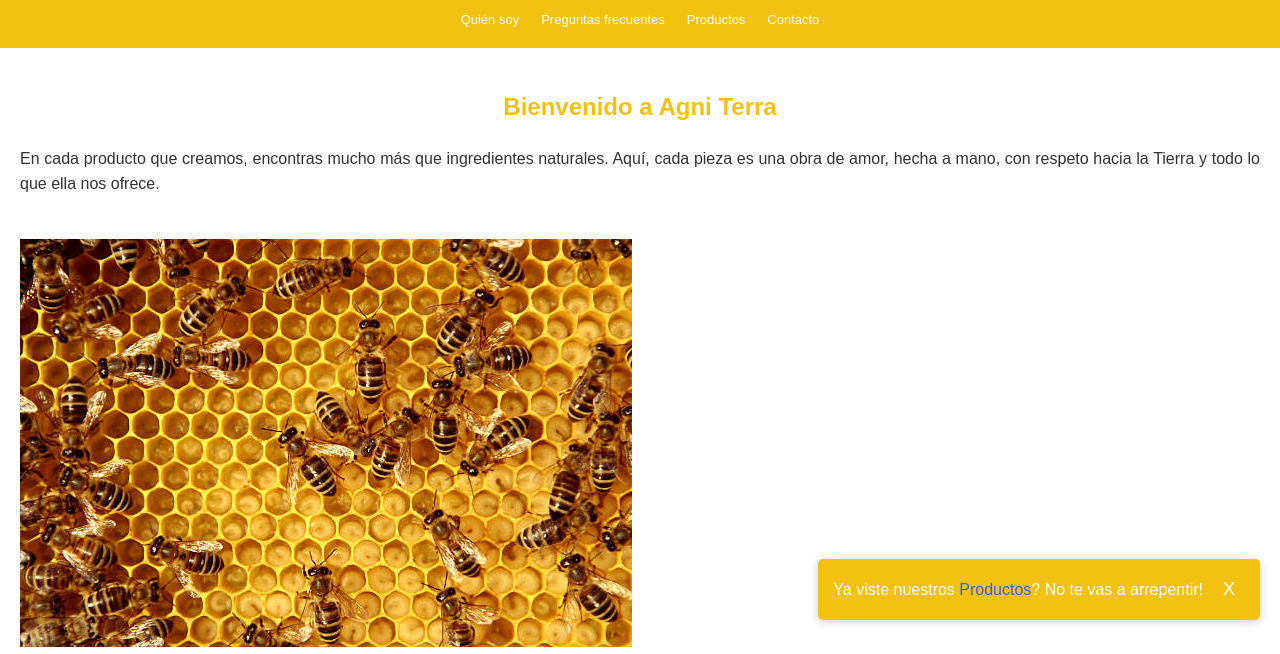
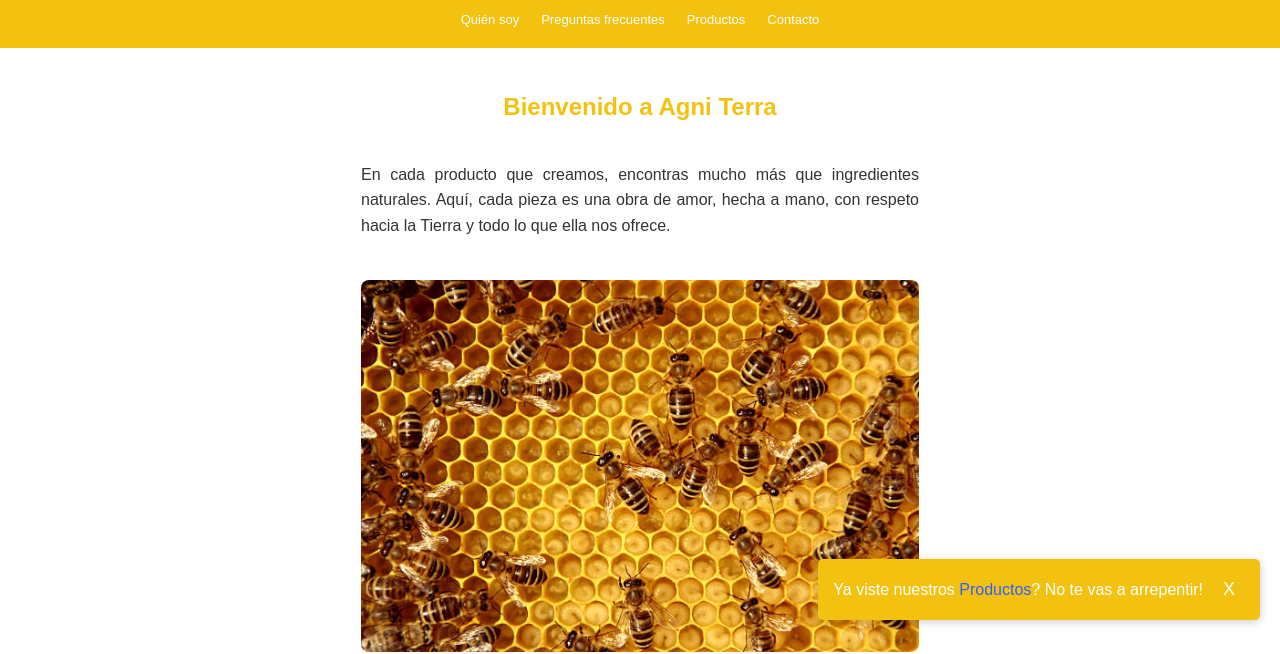
Before and after one commit to Ailicha/agni_terra, a plain HTML site: page index.html in a window 1280 px wide. Shown: the part 160-814 px from the top of the page. Drawn offline with Linux system fonts and the light colour scheme; a web font is replaced by a local one.

Commit message:
Update estilos.css

```diff
--- a/css/estilos.css
+++ b/css/estilos.css
@@ -127,6 +127,21 @@ p, a {
 }
 
 @media (min-width: 1024px) {
+    .articulo_abejas, .articulo_jabones {
+        width: 45%;
+        display: flex;
+        flex-direction: column;
+        justify-content: space-between;
+    }
+
+    .articulo_abejas img,
+    .articulo_jabones img {
+        width: 100%;
+        height: 600px;
+        object-fit: cover;
+        border-radius: 8px;
+    }
+
     .productos-contenedor {
         justify-content: space-between;
     }
@@ -135,6 +150,13 @@ p, a {
         width: 30%;
         height: auto;
     }
+}
+
+.articulo_abejas img,
+.articulo_jabones img {
+    width: 100%;
+    height: auto;
+    border-radius: 8px;
 }
 
 footer {
@@ -147,8 +169,8 @@ footer {
 }
 
 #video-producto {
-    width: 100%;
-    height: auto;
+    width: 40%;
+    height: 40%;
     border-radius: 8px;
 }
 
```
